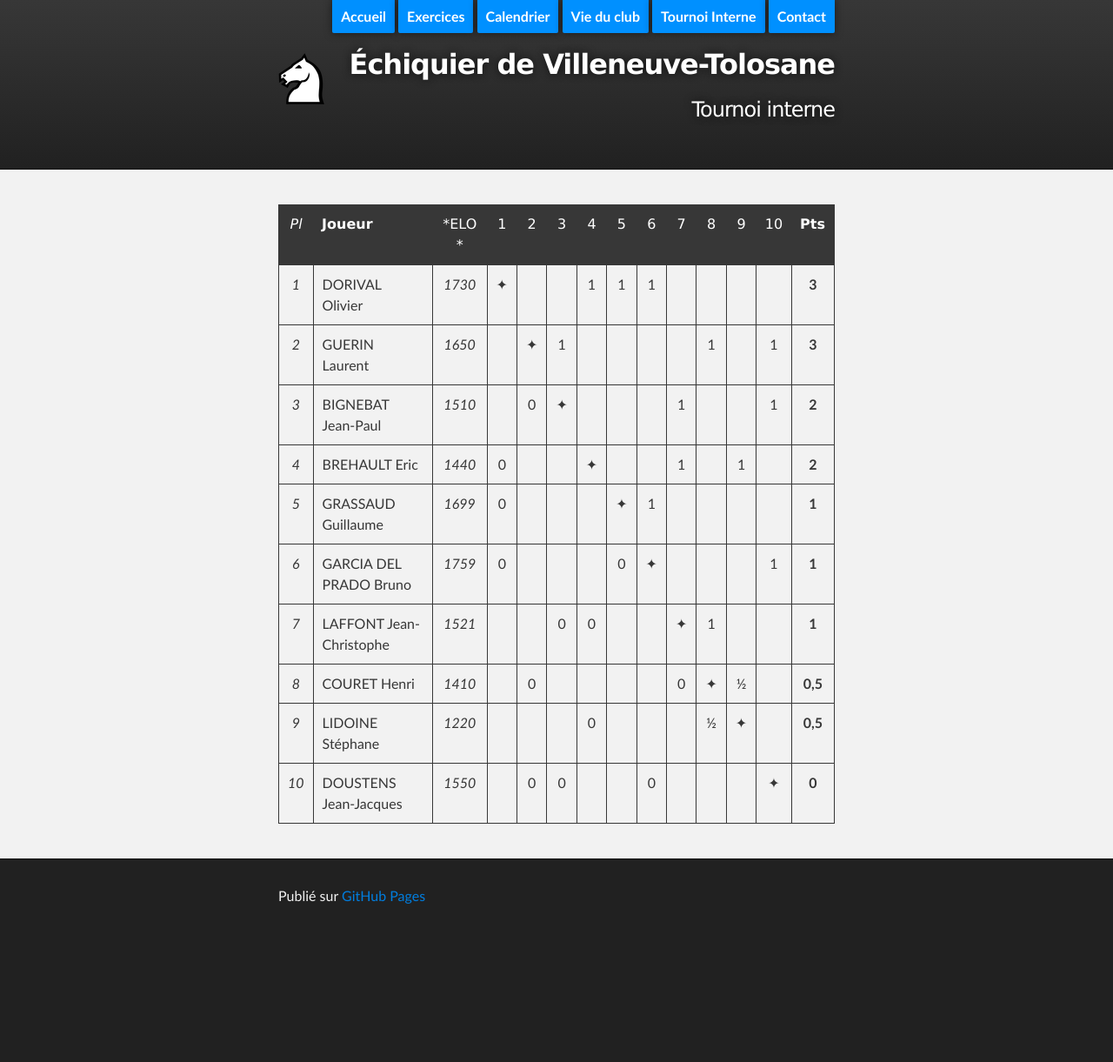
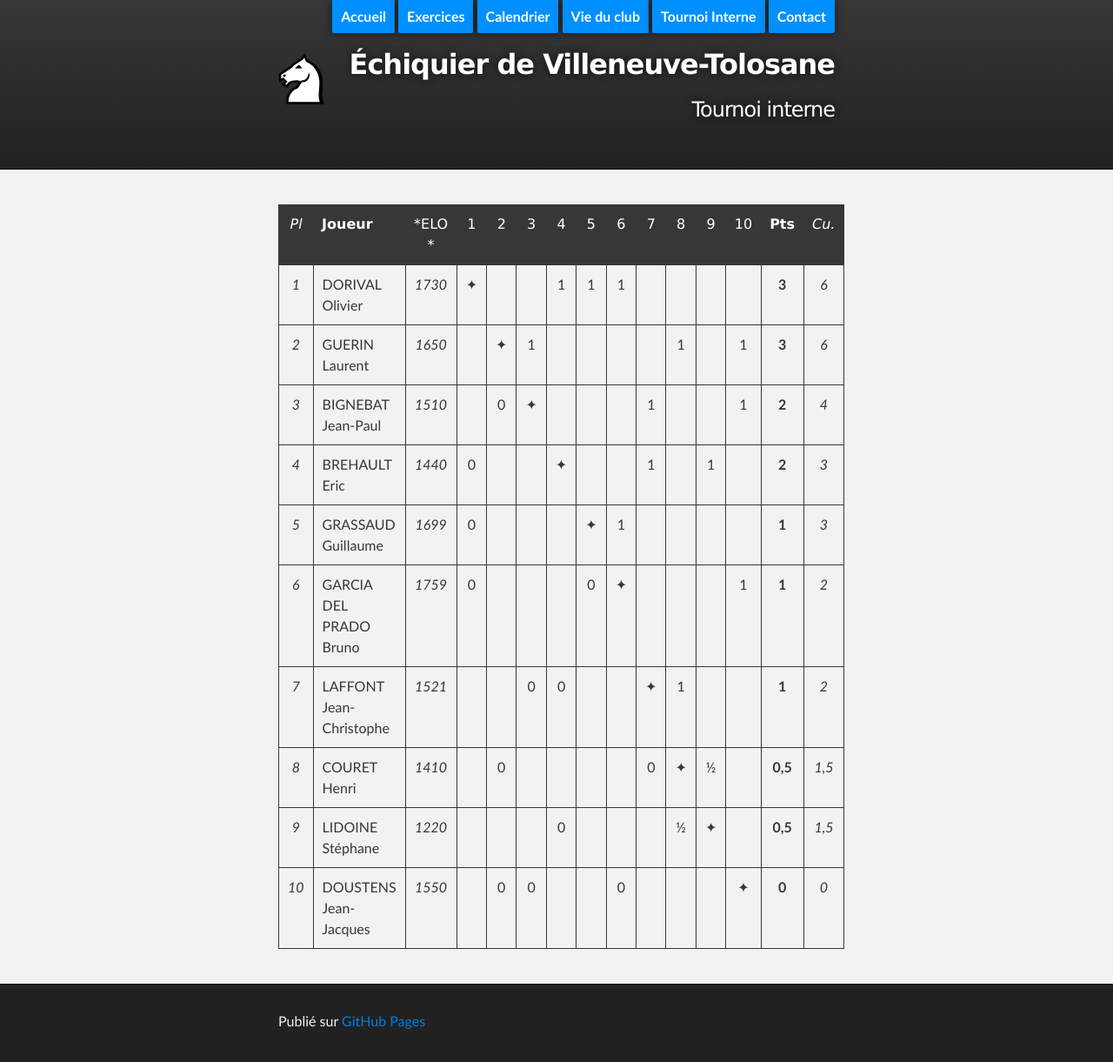
Before and after one commit to echiquier-villeneuve-tolosane/echiquier-villeneuve-tolosane.github.io, a Jekyll site: the page built from tournoiinterne.md, in a window 1280 px wide. Shown: the whole page at 87% size. Built offline with Jekyll 4.4.1, drawn with Linux system fonts in a browser that asks for light colours; nearby versions of some CDN libraries; before the commit the page ends 1077 px from its top, so only the background shows below that.

Commit message:
Updated tournoiinterne.md

```diff
--- a/tournoiinterne.md
+++ b/tournoiinterne.md
@@ -6,15 +6,15 @@
 ---
 
 
-|*Pl*|  **Joueur** |   *ELO *          |1 |2 |3 |4 |5 |6 |7 |8 |9 |10|**Pts**|
-|:-:|:------------------------ |:---------: |:-:|:-:|:-:|:-:|:-:|:-:|:-:|:-:|:-:|:-:|:-:|
-|*1*| DORIVAL Olivier         | *1730* |&#10022;| | |1|1|1| | | | |**3**|
-|*2*| GUERIN Laurent          | *1650* | |&#10022;|1| | | | |1| |1|**3**|
-|*3*| BIGNEBAT Jean-Paul      | *1510* | |0|&#10022;| | | |1| | |1|**2**|
-|*4*| BREHAULT Eric           | *1440* |0| | |&#10022;| | |1| |1| |**2**|
-|*5*| GRASSAUD Guillaume      | *1699* |0| | | |&#10022;|1| | | | |**1**|
-|*6*| GARCIA DEL PRADO Bruno  | *1759* |0| | | |0|&#10022;| | | |1|**1**|
-|*7*| LAFFONT Jean-Christophe | *1521* | | |0|0| | |&#10022;|1| | |**1**|
-|*8*| COURET Henri            | *1410* | |0| | | | |0|&#10022;|&#189;| |**0,5**|
-|*9*| LIDOINE Stéphane        | *1220* | | | |0| | | |&#189;|&#10022;| |**0,5**|
-|*10*| DOUSTENS Jean-Jacques  | *1550* | |0|0| | |0| | | |&#10022;|**0**|
+|*Pl*|  **Joueur** |   *ELO *          |1 |2 |3 |4 |5 |6 |7 |8 |9 |10|**Pts**|*Cu.*|
+|:-:|:------------------------ |:---------: |:-:|:-:|:-:|:-:|:-:|:-:|:-:|:-:|:-:|:-:|:-:|:-:|
+|*1*| DORIVAL Olivier         | *1730* |&#10022;| | |1|1|1| | | | |**3**|*6*|
+|*2*| GUERIN Laurent          | *1650* | |&#10022;|1| | | | |1| |1|**3**|*6*|
+|*3*| BIGNEBAT Jean-Paul      | *1510* | |0|&#10022;| | | |1| | |1|**2**|*4*|
+|*4*| BREHAULT Eric           | *1440* |0| | |&#10022;| | |1| |1| |**2**|*3*|
+|*5*| GRASSAUD Guillaume      | *1699* |0| | | |&#10022;|1| | | | |**1**|*3*|
+|*6*| GARCIA DEL PRADO Bruno  | *1759* |0| | | |0|&#10022;| | | |1|**1**|*2*|
+|*7*| LAFFONT Jean-Christophe | *1521* | | |0|0| | |&#10022;|1| | |**1**|*2*|
+|*8*| COURET Henri            | *1410* | |0| | | | |0|&#10022;|&#189;| |**0,5**|*1,5*|
+|*9*| LIDOINE Stéphane        | *1220* | | | |0| | | |&#189;|&#10022;| |**0,5**|*1,5*|
+|*10*| DOUSTENS Jean-Jacques  | *1550* | |0|0| | |0| | | |&#10022;|**0**|*0*|
```
